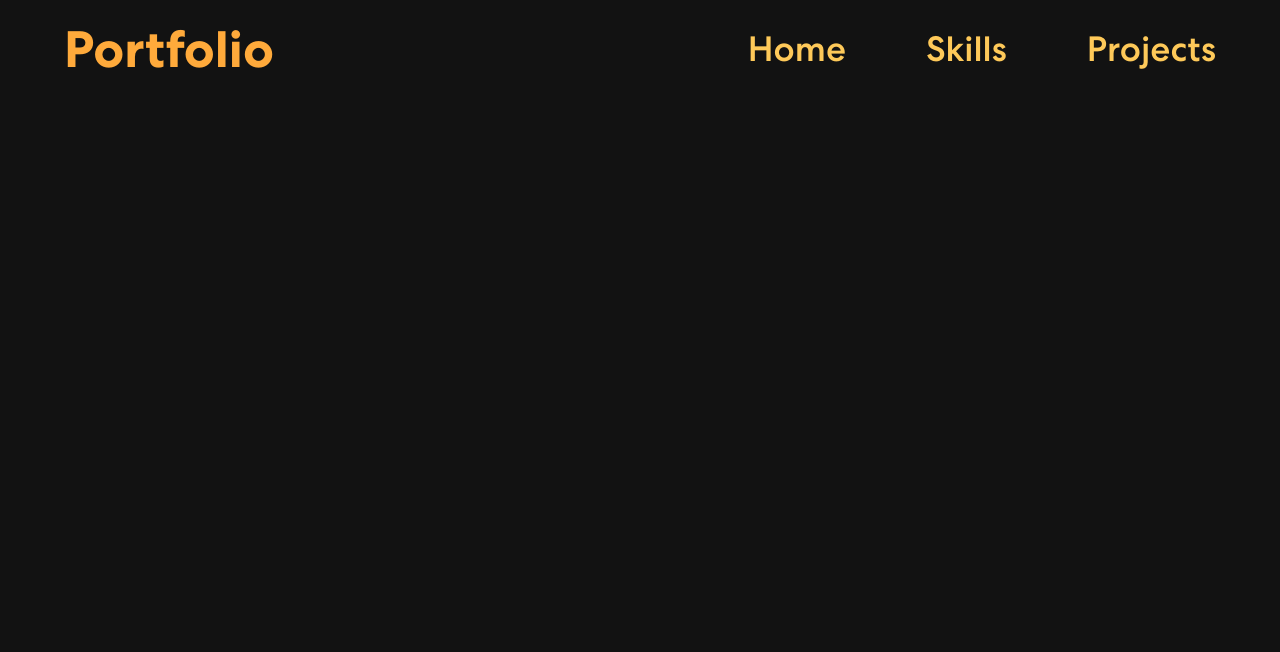
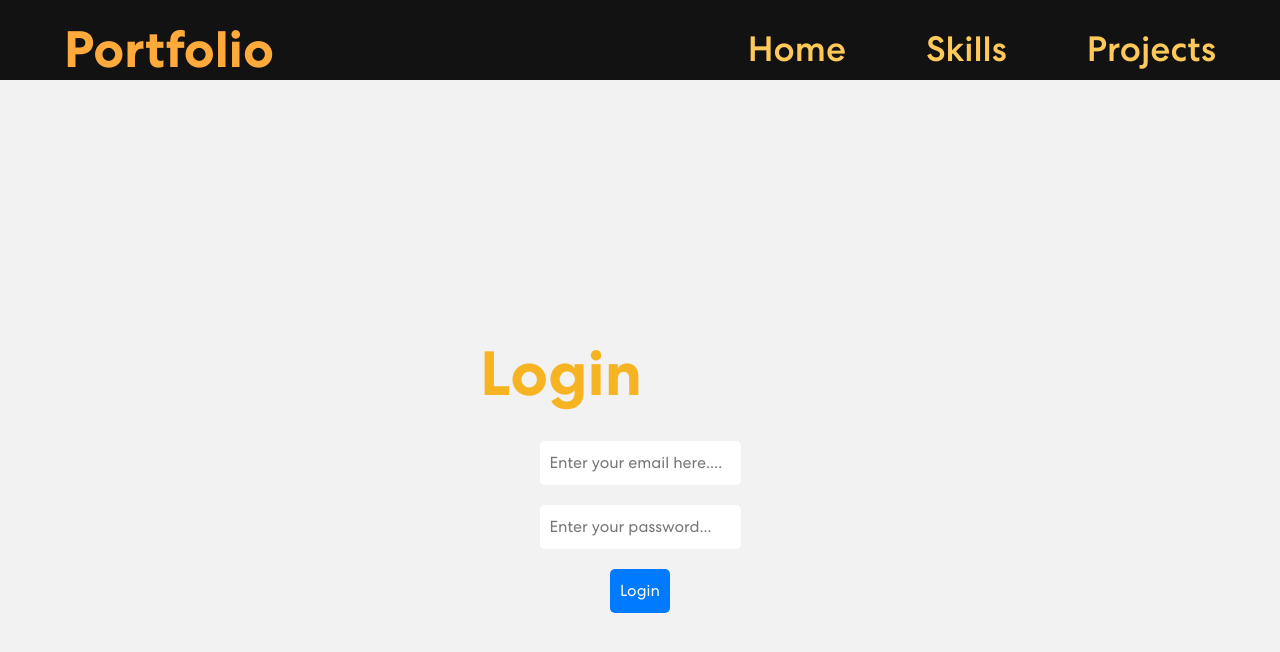
Before and after one commit to Edna1996/Portfolio-management-website, a React (Create React App) app: page /login in a window 1280 px wide. Shown: the top 652 px of the page. Built offline with nearby package versions, Linux system fonts and the light colour scheme.

Commit message:
completed frontend

```diff
--- a/src/App.js
+++ b/src/App.js
@@ -7,22 +7,37 @@ import ProjectsPage from './components/ProjectsPage';
 import './App.css';
 import 'bootstrap/dist/css/bootstrap.min.css';
 import './components/home.css';
+import { useEffect, useState} from 'react';
+import { useNavigate } from "react-router-dom";
 import './components/navbar.css';
+import Login from './components/Login';
 
 /* eslint-disable react/prefer-stateless-function */
-class App extends React.Component {
-  render() {
+function App() {
+
+  const [user, setUser] = useState({})
+
+  const navigate = useNavigate()
+  useEffect(() => {
+    const user_id = localStorage.getItem('user_id')
+    user_id ? setUser({id: user_id}) : navigate('/login')
+  }, [navigate, setUser])
+
+console.log(user)
     return (
       <div className="App">
         <NavBar />
         <Routes>
-          <Route path="/" element={<Home />} />
+
+
+          <Route exact path = '/' element = {<Home user = {user} />}/>
           <Route path="/skills" element={<SkillsPage />} />
+          <Route exact path = '/login' element = {<Login setUser = {setUser}/>} />
           <Route path="/projects" element={<ProjectsPage />} />
         </Routes>
       </div>
     );
   }
-}
+
 
 export default App;
--- /dev/null
+++ b/src/components/Login.jsx
@@ -0,0 +1,38 @@
+import React, { useEffect, useState } from 'react'
+import { useNavigate } from 'react-router-dom'
+
+function Login({setUser}) {
+  const [email, setEmail] = useState('');
+  const [password, setPassword] = useState('');
+  const navigate = useNavigate();
+
+
+  function login(e){
+    e.preventDefault()
+    const user_info = { email, password };
+    fetch("http://localhost:9292/login",{
+      method: 'POST',
+      headers: { 'Content-Type' : 'application/json' },
+      body: JSON.stringify(user_info)
+    })
+    .then(response => response.json())
+    .then(data => {
+      setUser(data)
+      localStorage.setItem('user_id', `${data.id}`)
+      navigate('/')
+    })
+  }
+
+  return (
+    <div style={{ display: 'flex', flexDirection: 'column', alignItems: 'center', justifyContent: 'center', minHeight: '100vh', backgroundColor: '#f2f2f2' }}>
+      <h1 style={{ marginBottom: '20px' }}>Login</h1>
+      <form onSubmit={login} style={{ display: 'flex', flexDirection: 'column', alignItems: 'center' }}>
+        <input type="email" placeholder='Enter your email here....' name='email' value={email} onChange={(e) => setEmail(e.target.value)} style={{ padding: '10px', margin: '10px', border: 'none', borderRadius: '5px', backgroundColor: 'white' }} />
+        <input type="password" placeholder='Enter your password...' name='password' value={password} onChange={(e) => setPassword(e.target.value)} style={{ padding: '10px', margin: '10px', border: 'none', borderRadius: '5px', backgroundColor: 'white' }} />
+        <button type="submit" style={{ padding: '10px', margin: '10px', border: 'none', borderRadius: '5px', backgroundColor: '#007bff', color: 'white', cursor: 'pointer' }}>Login</button>
+      </form>
+    </div>
+  )
+}
+
+export default Login
```
